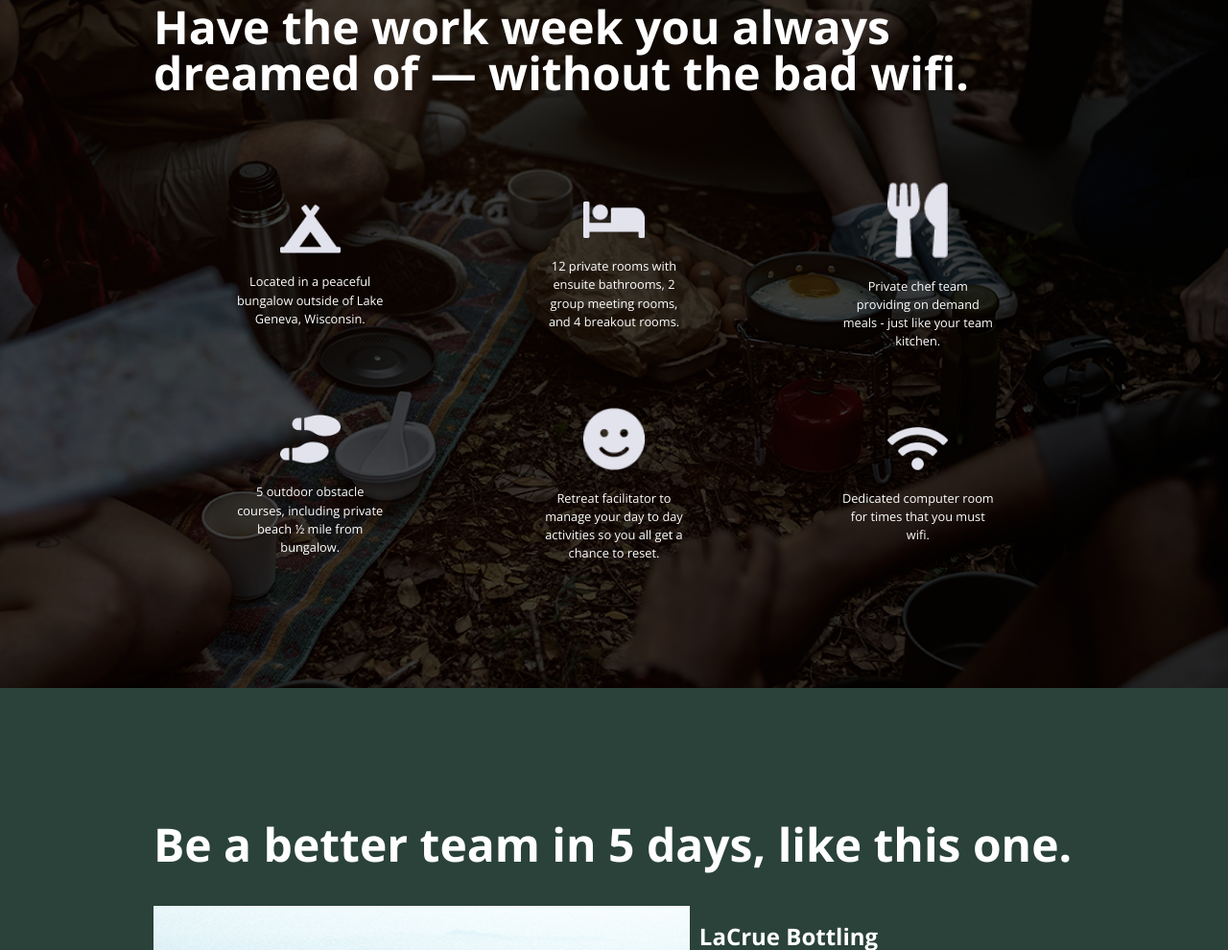
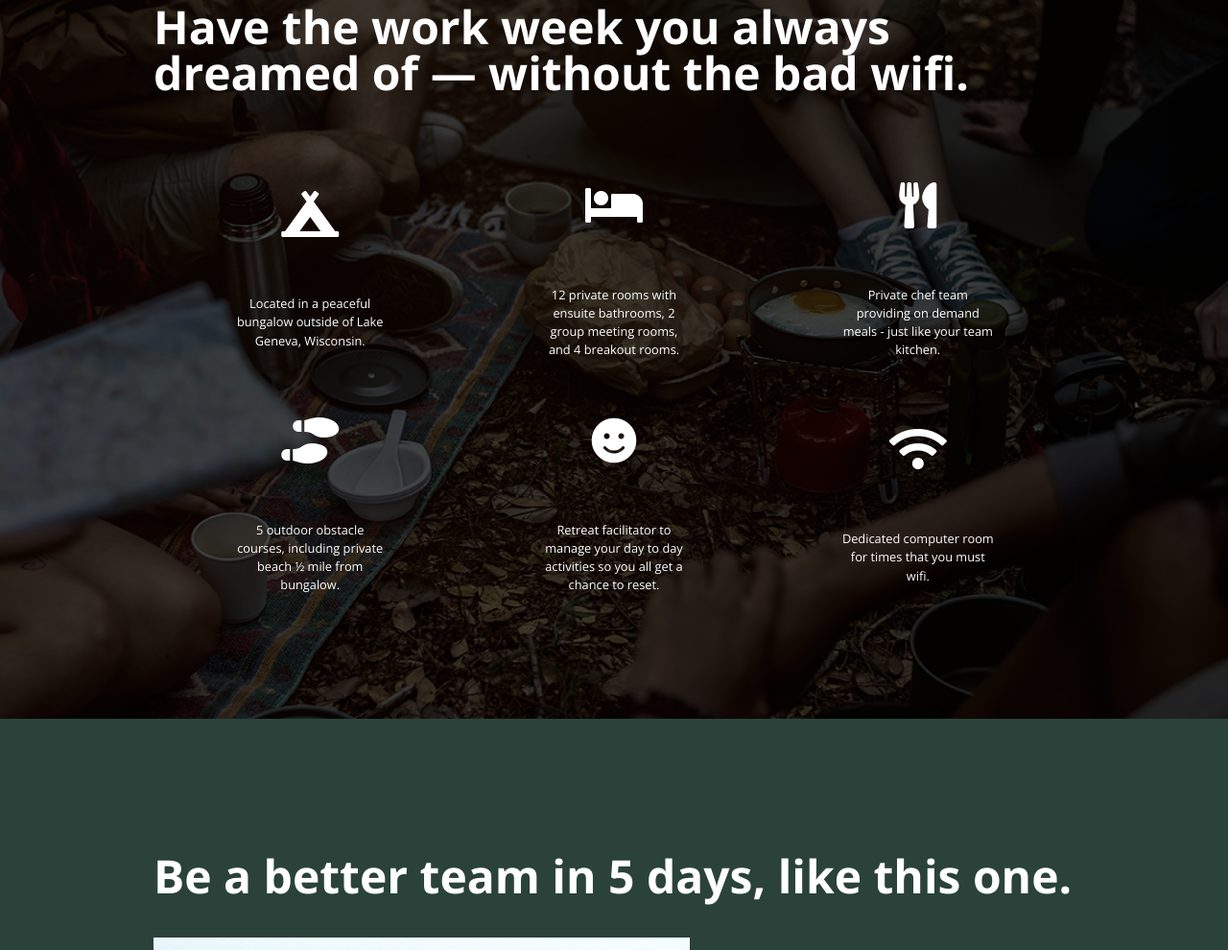
Before and after one commit to KirstyFolan/unplugged, a website built with Parcel: page index.html in a window 1280 px wide. Shown: the part 1078-2068 px from the top of the page at 96% size. Built offline with nearby package versions, Linux system fonts and the light colour scheme.

Commit message:
Added font awesome icons

```diff
--- a/css/main.css
+++ b/css/main.css
@@ -345,14 +345,10 @@ input[type=button] {
     margin: 0;
   }
 
-  .features figure {
-    width: 20%;
-    display: flex;
-    justify-content: center;
-    align-items: center;
-    flex-flow: row wrap;
-    margin: auto;
 
+.features i {
+	font-size: 3.75em;
+        margin-bottom: 40px;
 }
 
   .features-item-description {
--- a/index.html
+++ b/index.html
@@ -14,6 +14,7 @@
 
   <link rel="stylesheet" href="css/normalize.css">
   <link rel="stylesheet" href="css/main.css">
+  <link rel="stylesheet" href="https://use.fontawesome.com/releases/v5.5.0/css/all.css" integrity="sha384-B4dIYHKNBt8Bc12p+WXckhzcICo0wtJAoU8YZTY5qE0Id1GSseTk6S+L3BlXeVIU" crossorigin="anonymous">
 
 2
 <!-- Google Fonts -->
@@ -70,42 +71,45 @@
         <h2>Have the work week you always dreamed of — without the bad wifi.</h2>
         <div class="features-items">
           <article>
-           <figure> <img class="fontawesome-icon" src = "img/campground.png" alt = "campsite"></figure>
+            <p class = "font-awesome-icon"><i class="fas fa-campground"></i>
             </p>
+
             <p class="features-item-description">
               Located in a peaceful bungalow outside of Lake Geneva, Wisconsin.
             </p>
           </article>
           <article>
-            <figure><img class="fontawesome-icon" src = "img/bed.png" alt = "bed"></figure>
+            <p class = "font-awesome-icon"><i class="fas fa-bed"></i>
+            </p>
+
             </p>
             <p class="features-item-description">
               12 private rooms with ensuite bathrooms, 2 group meeting rooms, and 4 breakout rooms.
             </p>
           </article>
           <article>
-            <figure><img class="fontawesome-icon" src = "img/utensils.png" alt = "cutlery"></figure>
+            <p class = "font-awesome-icon"><i class="fas fa-utensils"></i>
             </p>
             <p class="features-item-description">
               Private chef team providing on demand meals - just like your team kitchen.
             </p>
           </article>
           <article>
-            <figure><img class="fontawesome-icon" src = "img/shoe-prints.png" alt = "footprints"></figure>
+            <p class = "font-awesome-icon"><i class="fas fa-shoe-prints"></i>
             </p>
             <p class="features-item-description">
               5 outdoor obstacle courses, including private beach ½ mile from bungalow.
             </p>
           </article>
           <article>
-            <figure><img class="fontawesome-icon" src = "img/smile.png" alt = "smiley face"></figure>
+            <p class = "font-awesome-icon"><i class="fas fa-smile"></i>
             </p>
             <p class="features-item-description">
               Retreat facilitator to manage your day to day activities so you all get a chance to reset.
             </p>
           </article>
           <article>
-            <figure><img class="fontawesome-icon" src = "img/wifi.png" alt = "wifi"></figure>
+            <p class = "font-awesome-icon"><i class="fas fa-wifi"></i>
             </p>
             <p class="features-item-description">
               Dedicated computer room for times that you must wifi.
```
Also changed, not shown: about/index.html (+4 -1 lines), faq/index.html (+2 -1 lines).
